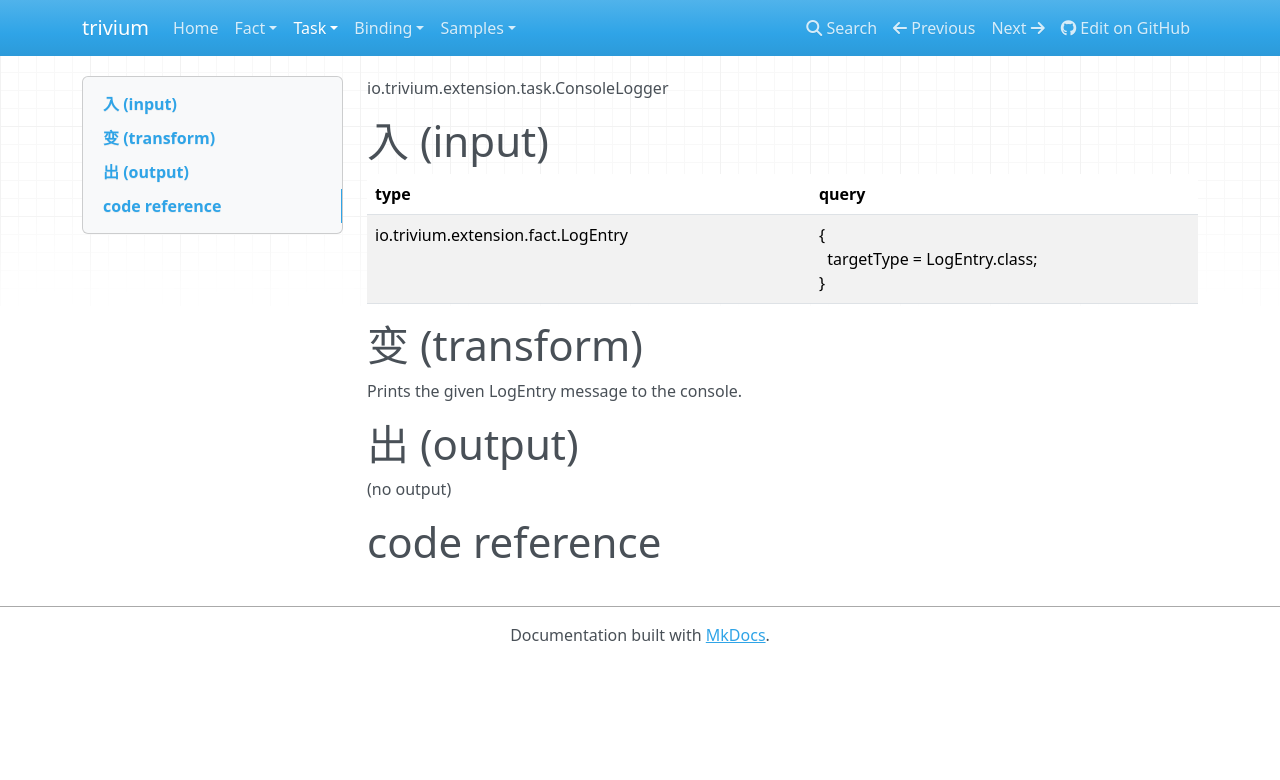
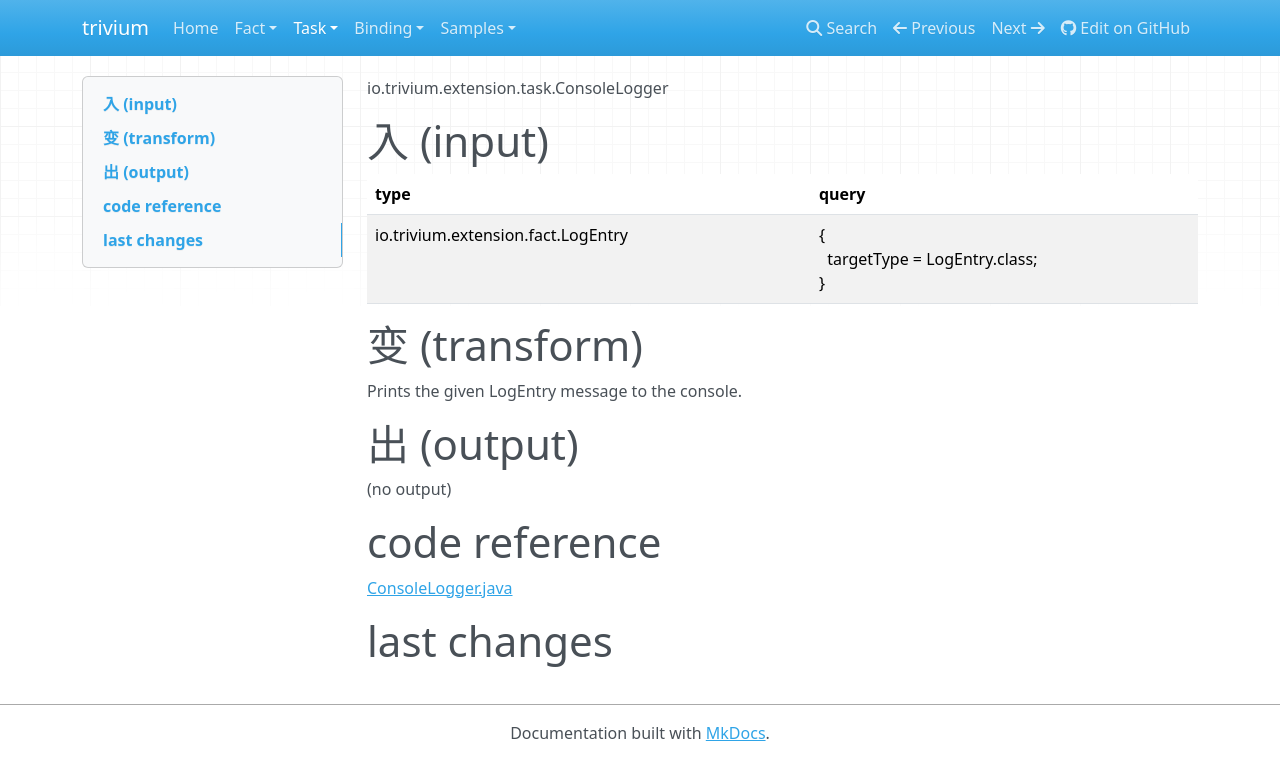
Before and after one commit to JensWalter/trivium, an MkDocs documentation site: the page built from docs/task/consolelogger.md, in a window 1280 px wide. Shown: the top 780 px of the page. Built offline with MkDocs 1.6.1, drawn with Linux system fonts in a browser that asks for light colours; nearby versions of some CDN libraries; old or Windows-style settings are respelled for this version of MkDocs; some of the changed lines change nothing that is shown.

Commit message:
new task format

```diff
--- a/docs/task/consolelogger.md
+++ b/docs/task/consolelogger.md
@@ -15,18 +15,26 @@
 (no output)
 
 # code reference
-<div id='code'></div>
+
+[ConsoleLogger.java](https://github.com/trivium-io/trivium/blob/master/src/io/trivium/extension/task/ConsoleLogger.java)
+
+# last changes
+
+<div id='changes'></div>
 <script>
-var url =
-'https://api.github.com/repos/trivium-io/trivium/contents//src/io/trivium/extension/task/ConsoleLogger.java';
-//'https://github.com/trivium-io/trivium/raw/master/src/io/trivium/extension/task/ConsoleLogger.java';
+var url = 'https://api.github.com/repos/trivium-io/trivium/commits?path=src/io/trivium/extension/task/ConsoleLogger.java';
 $.ajax({type:'GET',
         url:url,
         success: function(data){
-  var root = $(data);
-	var el = $('.file',root);
-  var css = $('link[rel="stylesheet"]',root);
-  $('#code').add(el);
-  $('#code').add(css);
+    var str="<table><tr><td>message</td><td>date</td><td>author</td><td>link</td></tr>";
+    for(var idx=0;idx<data.length;idx++){
+      var one = data[idx];
+      str+="<tr><td>"+one.commit.message+"</td><td>"
+          +one.commit.author.date+"</td><td>"
+          +one.commit.author.name+"</td><td>"
+          +one.commit.url+"</td></tr>";
+    }
+    str+="</table>";
+    $('#changes').html(str);
 }});
 </script>
```
